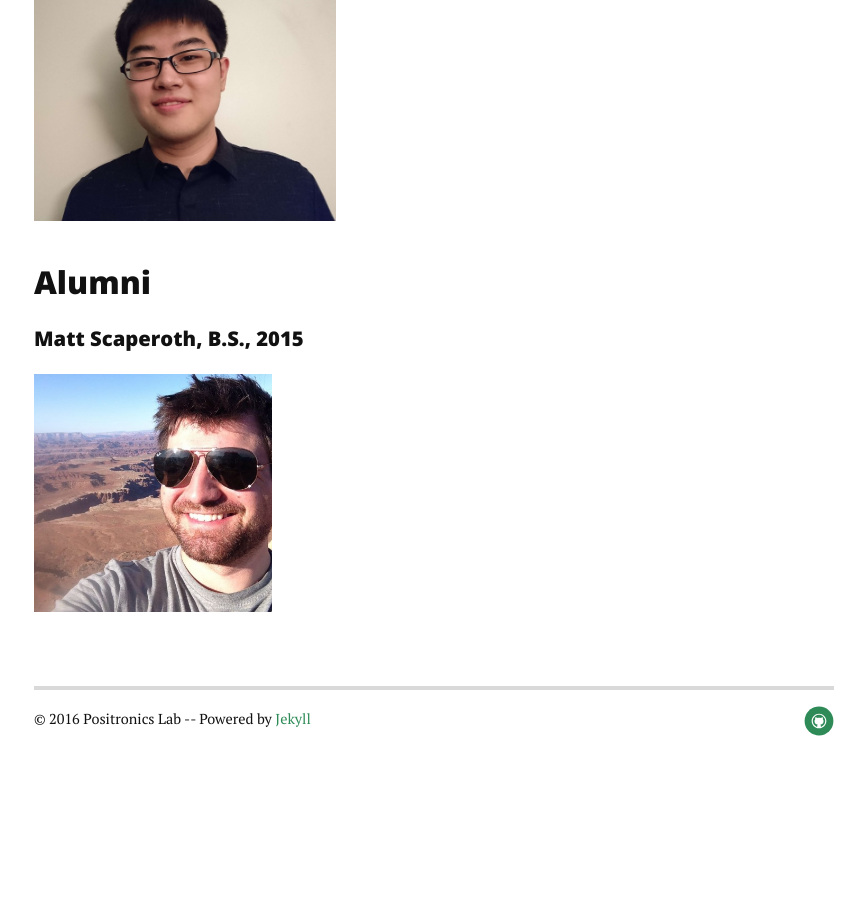
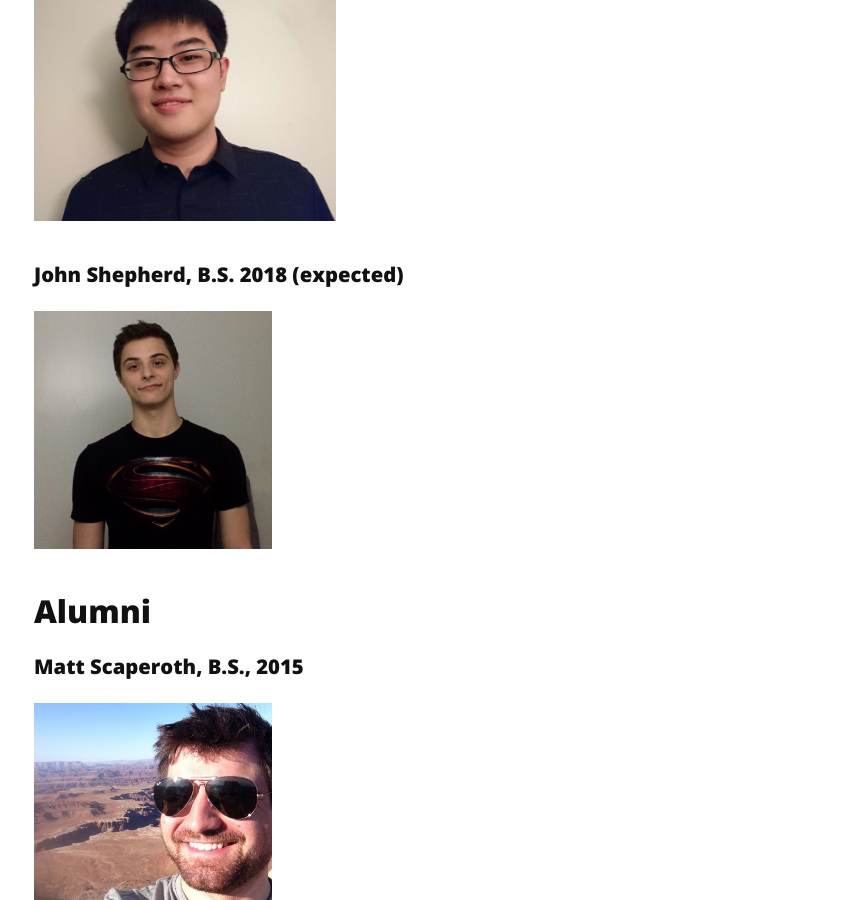
Before and after one commit to PositronicsLab/positronicslab.github.io, a Jekyll site: the page built from people.md, in a window 1280 px wide and 900 px high, scrolled down 2385 px. Shown: the whole window, without its empty margins (206-1071 px from the left). Built offline with Jekyll 4.4.1, drawn with Linux system fonts in a browser that asks for light colours; nearby versions of some CDN libraries; before the commit the page ends 3208 px from its top, so only the background shows below that.

Commit message:
Added John Shepherd headshot

```diff
--- a/people.md
+++ b/people.md
@@ -31,6 +31,9 @@ The Positronics Lab is currently at capacity for Ph. D. students. Only truly out
 #### Bjoern Cheng Yi, B.S. 2016 (expected)
 <img class="headShot" alt="Bjoern Cheng Yi" src="/assets/img/bjoern_cheng_yi.jpg" height="238" />
 
+#### John Shepherd, B.S. 2018 (expected)
+<img class="headShot" alt="John Shepherd" src="/assets/img/shepherd.jpg" height="238" />
+
 ### Alumni
 
 #### Matt Scaperoth, B.S., 2015
```
Also changed, not shown: assets/img/shepherd.jpg (added).
